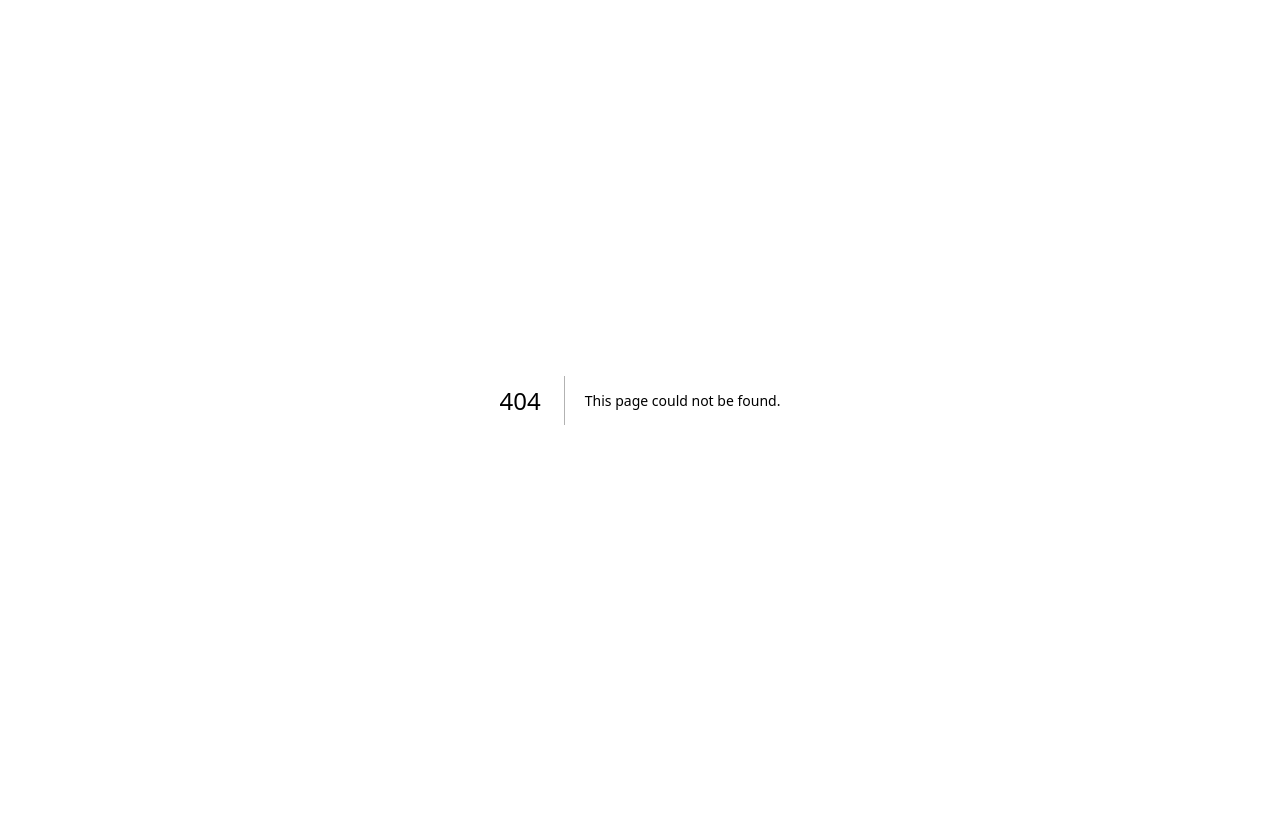
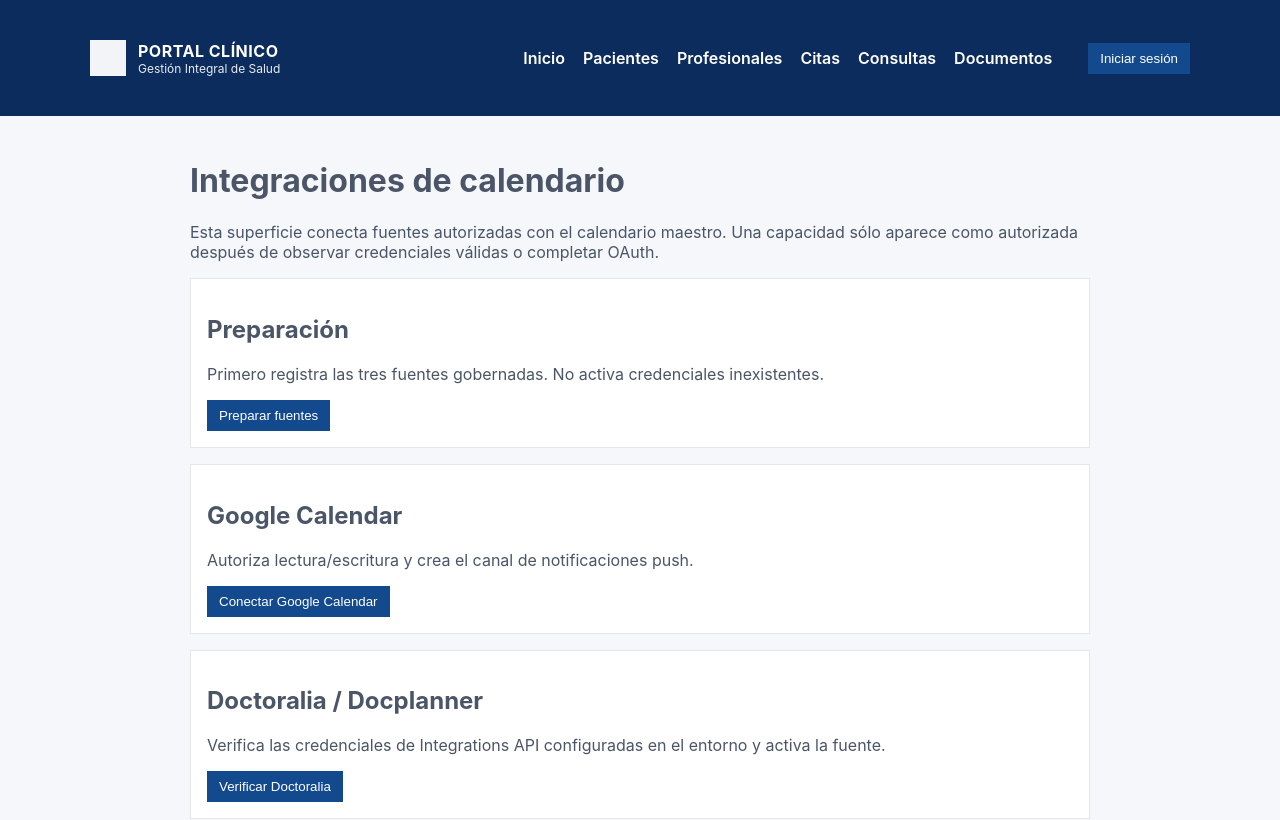
Before and after one commit to Aptymok/clinical-portal, a Next.js app: page /dashboard/calendar-integrations in a window 1280 px wide. Before the commit this address had no page. Shown: the top 820 px of the page. Built offline with nearby package versions, Linux system fonts and the light colour scheme; no server answers; the database is empty.

Commit message:
calendar: add staff calendar integrations page

```diff
--- /dev/null
+++ b/src/app/dashboard/calendar-integrations/page.tsx
@@ -0,0 +1,20 @@
+import Header from '@/components/Header'
+import Footer from '@/components/Footer'
+import CalendarConnectionsPanel from '@/components/CalendarConnectionsPanel'
+
+export default function CalendarIntegrationsPage() {
+  return (
+    <>
+      <Header />
+      <main className="container page" style={{ maxWidth: 900 }}>
+        <h1>Integraciones de calendario</h1>
+        <p>
+          Esta superficie conecta fuentes autorizadas con el calendario maestro. Una capacidad
+          sólo aparece como autorizada después de observar credenciales válidas o completar OAuth.
+        </p>
+        <CalendarConnectionsPanel />
+      </main>
+      <Footer />
+    </>
+  )
+}
```
